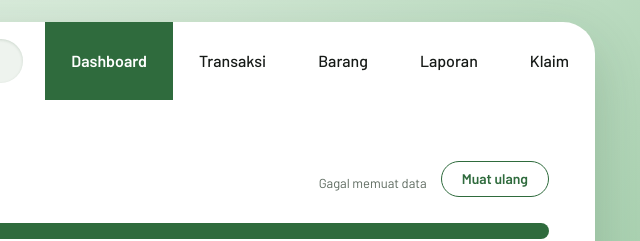
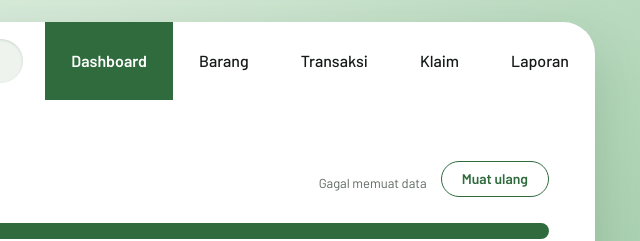
Before and after one commit to pradanag65-hue/keuangan-atk, a plain HTML site: page index.html in a window 1280 px wide. Shown: the top 241 px of the page, 635-1275 px from the left. Drawn offline with nearby package versions, Linux system fonts and the light colour scheme; no server answers; a web font is replaced by a local one.

Commit message:
Update index.html

```diff
--- a/index.html
+++ b/index.html
@@ -15,7 +15,7 @@
 <div class="app">
 <aside>
 <div class="brand"><svg class="logo" viewBox="0 0 48 48" aria-hidden="true"><circle cx="24" cy="24" r="24" fill="#2f6b3d"/><rect x="13" y="14" width="22" height="4" rx="2" fill="#fff"/><rect x="13" y="22" width="22" height="4" rx="2" fill="#fff"/><rect x="13" y="30" width="14" height="4" rx="2" fill="#fff"/></svg><div id="brand"><b>ATK Kantor</b><span>Persediaan dan pemakaian</span></div></div>
-<nav id="nv"><button data-v="dash" class="on">Dashboard</button><button data-v="trx">Transaksi</button><button data-v="brg">Barang</button><button data-v="lap">Laporan</button><button data-v="klm">Klaim</button></nav>
+<nav id="nv"><button data-v="dash" class="on">Dashboard</button><button data-v="brg">Barang</button><button data-v="trx">Transaksi</button><button data-v="klm">Klaim</button><button data-v="lap">Laporan</button></nav>
 <div class="pinbox"><label>PIN admin (untuk ubah master dan stok masuk)</label><input id="pin" type="password" autocomplete="off" placeholder="PIN admin"></div>
 </aside>
 <main>
```
